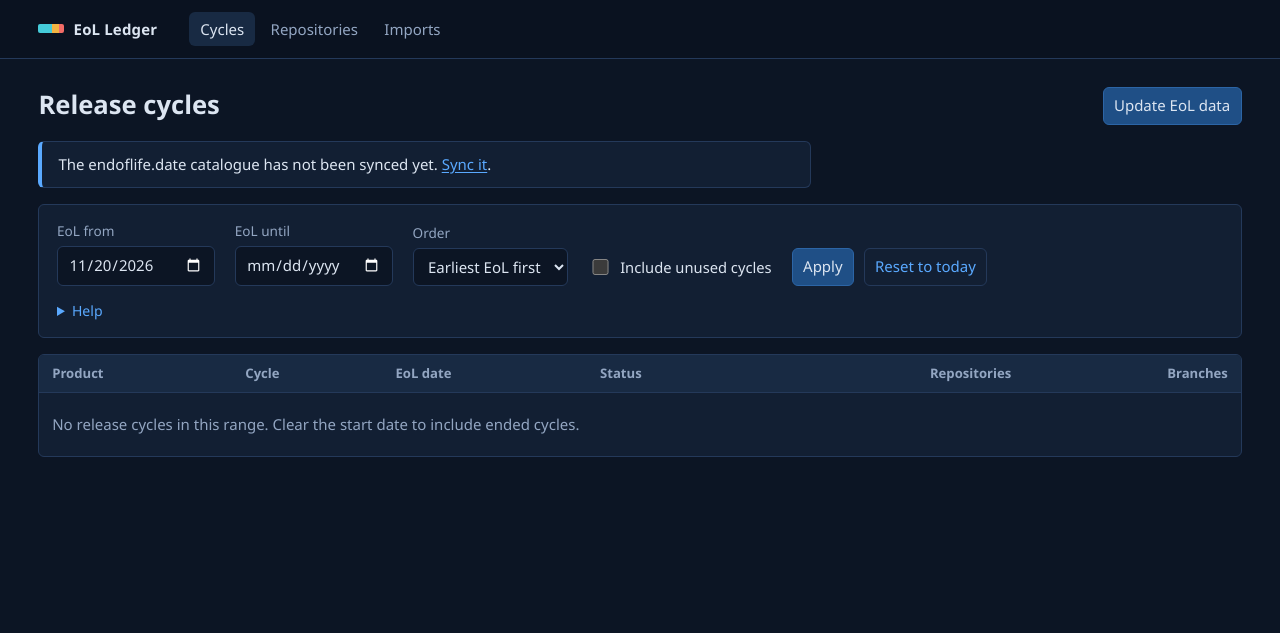
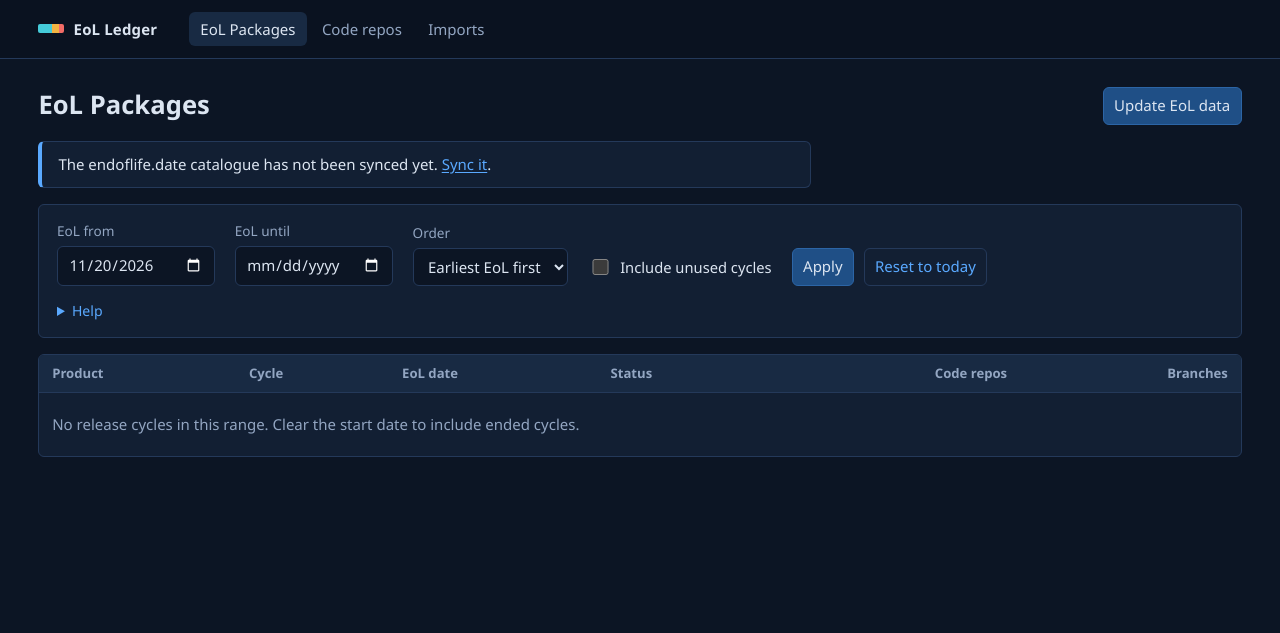
Before and after one commit to TheRealMarcusChiu/eol-ledger, a Spring Boot app: page / in a window 1280 px wide. Shown: the top 633 px of the page. Run offline with Spring Boot 4, Linux system fonts and the light colour scheme.

Commit message:
ui: drop demo update/CSV download controls; rename nav to EoL Packages and Code repos
Removes Import demo update, Download demo CSV and Download demo update CSV from
the Imports page (sample endpoints and fixtures unchanged). Dashboard nav, title,
heading and breadcrumbs read EoL Packages; user-facing Repositories/Repository
labels read Code repos/Code repo. Paths, fields and backend untouched.

Co-Authored-By: Claude Opus 5.5 <noreply@anthropic.com>

```diff
--- a/src/main/resources/templates/branch.html
+++ b/src/main/resources/templates/branch.html
@@ -5,7 +5,7 @@
 <header th:replace="~{fragments :: nav('repos')}"></header>
 <main id="main">
     <div class="page-head">
-        <p class="crumbs"><a th:href="@{/repos}">Repositories</a> / <span th:text="${b.repoName()}">repo</span></p>
+        <p class="crumbs"><a th:href="@{/repos}">Code repos</a> / <span th:text="${b.repoName()}">repo</span></p>
         <div class="title-row">
             <h1><span th:text="${b.repoName()}">repo</span> <span class="muted">@</span> <span th:text="${b.branch()}">main</span></h1>
             <a class="button-quiet" th:href="@{/repos/{id}/history(id=${b.id()})}">View history</a>
@@ -13,7 +13,7 @@
     </div>
     <section class="panel">
         <dl class="facts">
-            <dt>Repository</dt>
+            <dt>Code repo</dt>
             <dd><a th:if="${b.repoLink()}" th:href="${b.repoLink()}" th:text="${b.repoUrl()}" rel="noopener noreferrer">url</a>
                 <span th:unless="${b.repoLink()}" th:text="${b.repoUrl()}">url</span>
                 <span class="muted" th:text="'(' + ${b.provider()} + ')'">(gitlab)</span></dd>
--- a/src/main/resources/templates/dashboard.html
+++ b/src/main/resources/templates/dashboard.html
@@ -1,11 +1,11 @@
 <!DOCTYPE html>
 <html xmlns:th="http://www.thymeleaf.org" lang="en">
-<head th:replace="~{fragments :: head('Release cycles')}"></head>
+<head th:replace="~{fragments :: head('EoL Packages')}"></head>
 <body>
 <header th:replace="~{fragments :: nav('dashboard')}"></header>
 <main id="main">
     <div class="page-head title-row">
-        <h1>Release cycles</h1>
+        <h1>EoL Packages</h1>
         <section class="actions" aria-labelledby="update-h">
             <h2 id="update-h" class="sr-only">EoL data</h2>
             <span class="hint" th:if="${status != null and status.succeededAt() != null}">Updated
@@ -49,7 +49,7 @@
         </div>
         <details class="help">
             <summary>Help</summary>
-            <p id="filter-help">Matches upstream release cycles to the latest SBOM of each repository branch.
+            <p id="filter-help">Matches upstream release cycles to the latest SBOM of each code repo branch.
                 Both dates are inclusive. Clear a date for an open range; clear both for all time,
                 which also lists cycles whose EoL date is unknown. Default view starts at today
                 (<span th:text="${today}">date</span>).</p>
@@ -64,7 +64,7 @@
         <strong>Those filters could not be applied.</strong> <span th:text="${error}">error</span>
     </div>
 
-    <div class="table-wrap" th:unless="${error}" tabindex="0" role="region" aria-label="Release cycles">
+    <div class="table-wrap" th:unless="${error}" tabindex="0" role="region" aria-label="EoL Packages">
         <table>
             <thead>
             <tr>
@@ -72,7 +72,7 @@
                 <th scope="col">Cycle</th>
                 <th scope="col">EoL date</th>
                 <th scope="col">Status</th>
-                <th scope="col" class="num">Repositories</th>
+                <th scope="col" class="num">Code repos</th>
                 <th scope="col" class="num">Branches</th>
             </tr>
             </thead>
@@ -95,7 +95,7 @@
     </div>
     <p class="hint" th:if="${unmatched != null and unmatched > 0}">
         <span th:text="${unmatched}">3</span> installed packages have no release cycle;
-        see each <a th:href="@{/repos}">repository branch</a> for why.
+        see each <a th:href="@{/repos}">code repo branch</a> for why.
     </p>
 </main>
 <footer th:replace="~{fragments :: footer}"></footer>
--- a/src/main/resources/templates/dependency.html
+++ b/src/main/resources/templates/dependency.html
@@ -5,7 +5,7 @@
 <header th:replace="~{fragments :: nav('repos')}"></header>
 <main id="main">
     <div class="page-head">
-        <p class="crumbs"><a th:href="@{/repos}">Repositories</a> /
+        <p class="crumbs"><a th:href="@{/repos}">Code repos</a> /
             <a th:href="@{/repos/{id}(id=${b.id()})}" th:text="${b.repoName()} + ' @ ' + ${b.branch()}">repo</a> /
             <span th:text="${d.name()}">pkg</span></p>
         <h1 th:text="${d.name()}">pkg</h1>
--- a/src/main/resources/templates/error.html
+++ b/src/main/resources/templates/error.html
@@ -16,11 +16,11 @@
         <span th:case="*">Something went wrong</span>
     </h1>
     <p class="lede" th:switch="${status}">
-        <span th:case="404">The repository, product or page does not exist. It may have been typed incorrectly.</span>
+        <span th:case="404">The code repo, product or page does not exist. It may have been typed incorrectly.</span>
         <span th:case="403">The form was missing its security token or the page had expired. Reload the page and try again.</span>
         <span th:case="*">Error <span th:text="${status}">500</span>. Details were written to the server log.</span>
     </p>
-    <p><a th:href="@{/}">Back to release cycles</a></p>
+    <p><a th:href="@{/}">Back to EoL Packages</a></p>
 </main>
 </body>
 </html>
--- a/src/main/resources/templates/fragments.html
+++ b/src/main/resources/templates/fragments.html
@@ -12,8 +12,8 @@
     <a class="skip" href="#main">Skip to content</a>
     <a class="brand" th:href="@{/}"><span class="brand-mark" aria-hidden="true"></span>EoL Ledger</a>
     <nav aria-label="Main">
-        <a th:href="@{/}" th:attr="aria-current=${active == 'dashboard'} ? 'page' : null">Cycles</a>
-        <a th:href="@{/repos}" th:attr="aria-current=${active == 'repos'} ? 'page' : null">Repositories</a>
+        <a th:href="@{/}" th:attr="aria-current=${active == 'dashboard'} ? 'page' : null">EoL Packages</a>
+        <a th:href="@{/repos}" th:attr="aria-current=${active == 'repos'} ? 'page' : null">Code repos</a>
         <a th:href="@{/imports}" th:attr="aria-current=${active == 'imports'} ? 'page' : null">Imports</a>
     </nav>
 </header>
@@ -37,7 +37,7 @@
     <dd th:text="${inline.generatedAt() ?: 'Not stated'}">2026-11-20T10:00:00Z</dd>
     <th:block th:if="${inline.demo() or inline.localRepository() != null}">
         <dt>Demo</dt>
-        <dd><span th:if="${inline.demo()}">Fictional synthetic demo repository: its URL is a placeholder and is not remotely hosted.</span>
+        <dd><span th:if="${inline.demo()}">Fictional synthetic demo code repo: its URL is a placeholder and is not remotely hosted.</span>
             <span th:if="${inline.localRepository() != null}">Source: <code th:text="${inline.localRepository()}">sources/x.bundle</code>
                 <span class="muted">(git bundle in the demo download)</span></span></dd>
     </th:block>
--- a/src/main/resources/templates/history.html
+++ b/src/main/resources/templates/history.html
@@ -5,7 +5,7 @@
 <header th:replace="~{fragments :: nav('repos')}"></header>
 <main id="main">
     <div class="page-head">
-        <p class="crumbs"><a th:href="@{/repos}">Repositories</a> /
+        <p class="crumbs"><a th:href="@{/repos}">Code repos</a> /
             <a th:href="@{/repos/{id}(id=${b.id()})}" th:text="${b.repoName()} + ' @ ' + ${b.branch()}">repo</a> / history</p>
         <h1>History: <span th:text="${b.repoName()}">repo</span> @ <span th:text="${b.branch()}">main</span></h1>
     </div>
--- a/src/main/resources/templates/product.html
+++ b/src/main/resources/templates/product.html
@@ -5,7 +5,7 @@
 <header th:replace="~{fragments :: nav('dashboard')}"></header>
 <main id="main">
     <div class="page-head">
-        <p class="crumbs"><a th:href="@{/}">Release cycles</a> / <span th:text="${product.label()}">Python</span></p>
+        <p class="crumbs"><a th:href="@{/}">EoL Packages</a> / <span th:text="${product.label()}">Python</span></p>
         <h1 th:text="${product.label()}">Python</h1>
         <p class="lede"><a th:if="${product.link()}" th:href="${product.link()}" th:text="${product.link()}">link</a>
             <span th:unless="${product.link()}" th:text="'endoflife.date product ' + ${product.name()}">name</span>,
@@ -20,7 +20,7 @@
                 <th scope="col">Released</th>
                 <th scope="col">EoL date</th>
                 <th scope="col">Status</th>
-                <th scope="col" class="num">Repositories</th>
+                <th scope="col" class="num">Code repos</th>
             </tr>
             </thead>
             <tbody>
```
Also changed, not shown: src/main/resources/templates/cycle.html (+5 -5 lines), src/main/resources/templates/imports.html (+6 -12 lines), src/main/resources/templates/repos.html (+6 -6 lines), README.md, 1 other file.
